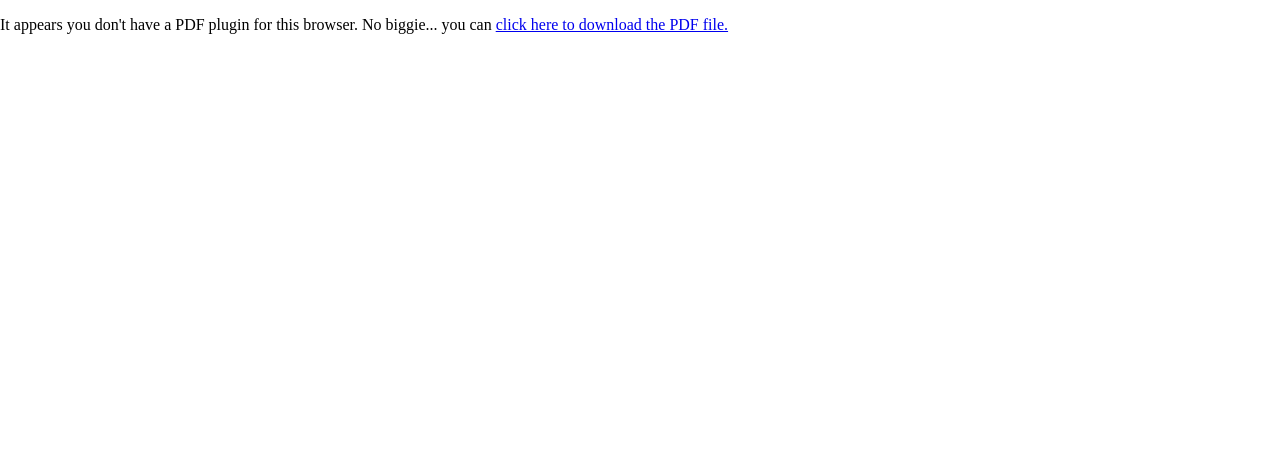
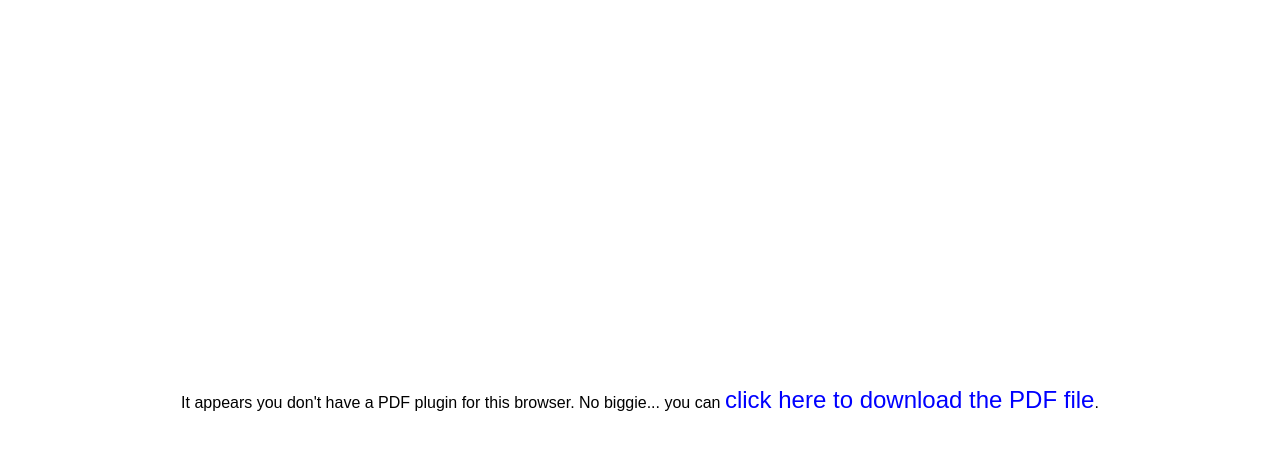
Before and after one commit to Secure-info/Galaxy-IE-Catalog.pdf, a plain HTML site: page index.html in a window 1280 px wide. Drawn offline with Linux system fonts and the light colour scheme.

Commit message:
Update index.html

```diff
--- a/index.html
+++ b/index.html
@@ -9,23 +9,24 @@
         margin: 0;
         padding: 0;
         height: 100%;
-        overflow: hidden;
+        font-family: Arial, sans-serif;
     }
-    .pdf-container {
-        width: 100%;
-        height: 100%;
+    .container {
+        display: flex;
+        justify-content: center;
+        align-items: center;
+        height: 100vh;
     }
-    .pdf-object {
-        width: 100%;
-        height: 100%;
+    .download-link {
+        font-size: 1.5rem;
+        text-decoration: none;
+        color: blue;
     }
 </style>
 </head>
 <body>
-<div class="pdf-container">
-    <object class="pdf-object" data="Galaxy_IE_Catalogue.pdf" type="application/pdf">
-        <p>It appears you don't have a PDF plugin for this browser. No biggie... you can <a href="Galaxy_IE_Catalogue.pdf">click here to download the PDF file.</a></p>
-    </object>
+<div class="container">
+    <p>It appears you don't have a PDF plugin for this browser. No biggie... you can <a class="download-link" href="Galaxy_IE_Catalogue.pdf" target="_blank">click here to download the PDF file</a>.</p>
 </div>
 </body>
 </html>
```
